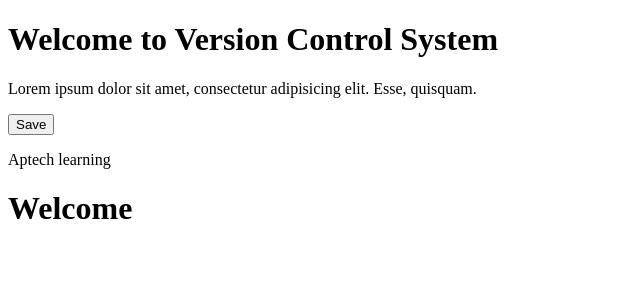
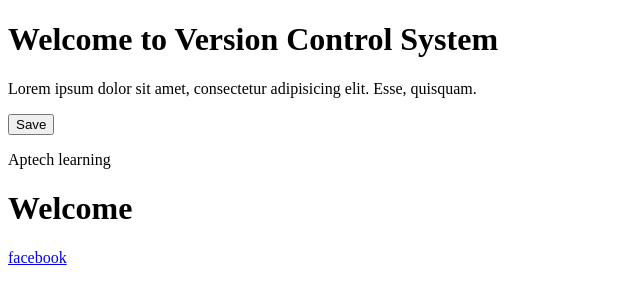
Before and after one commit to Faraz-Inam/2312B1, a plain HTML site: page index.html in a window 1280 px wide. Shown: the full height of the page, 0-640 px from the left. Drawn offline with Linux system fonts and the light colour scheme.

Commit message:
Update index.html

```diff
--- a/index.html
+++ b/index.html
@@ -11,5 +11,6 @@
     <button>Save</button>
    <p>Aptech learning</p>
     <h1>Welcome</h1>
+    <a href= "facebook.com">facebook</a>
 </body>
 </html>
```
